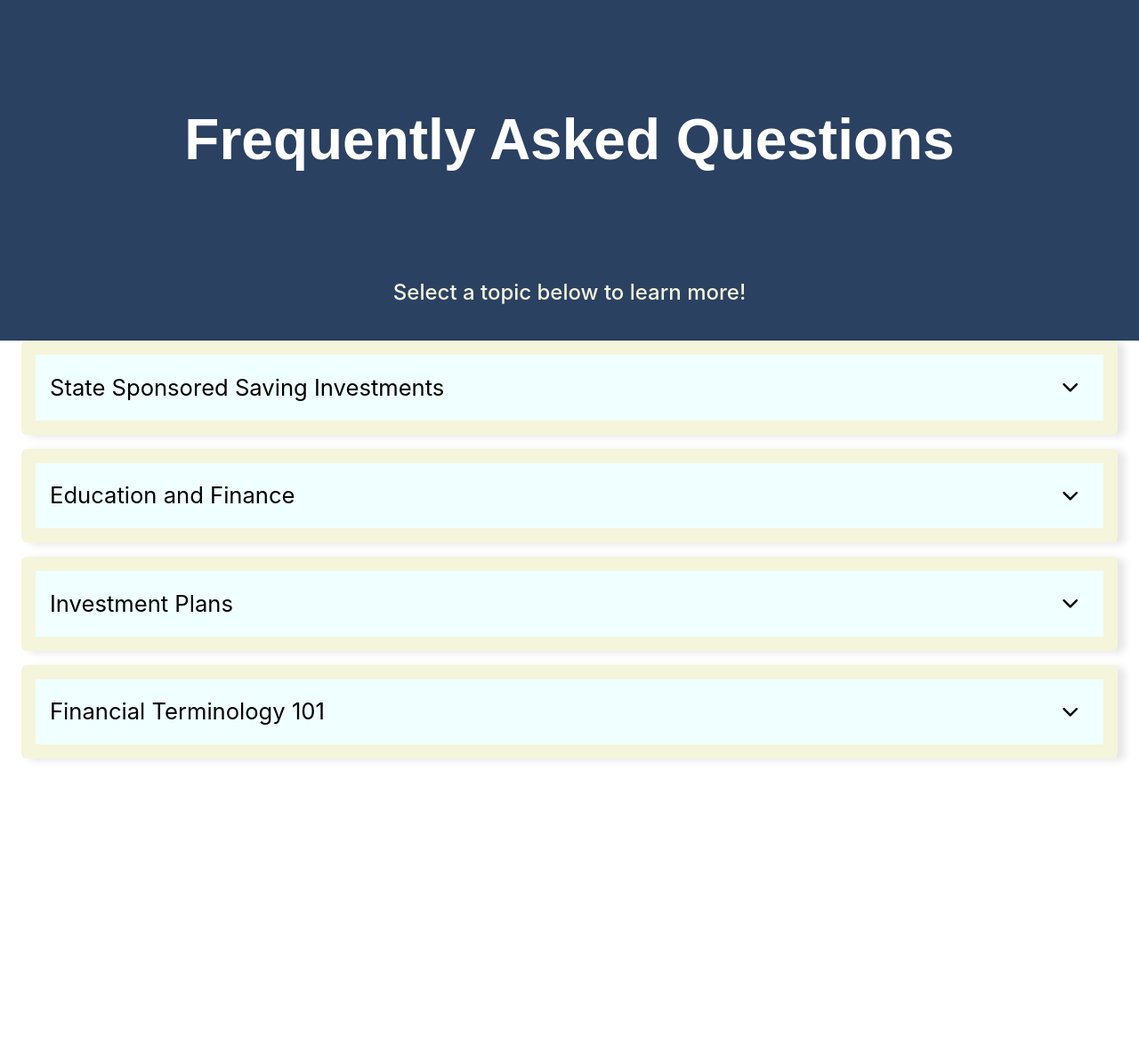
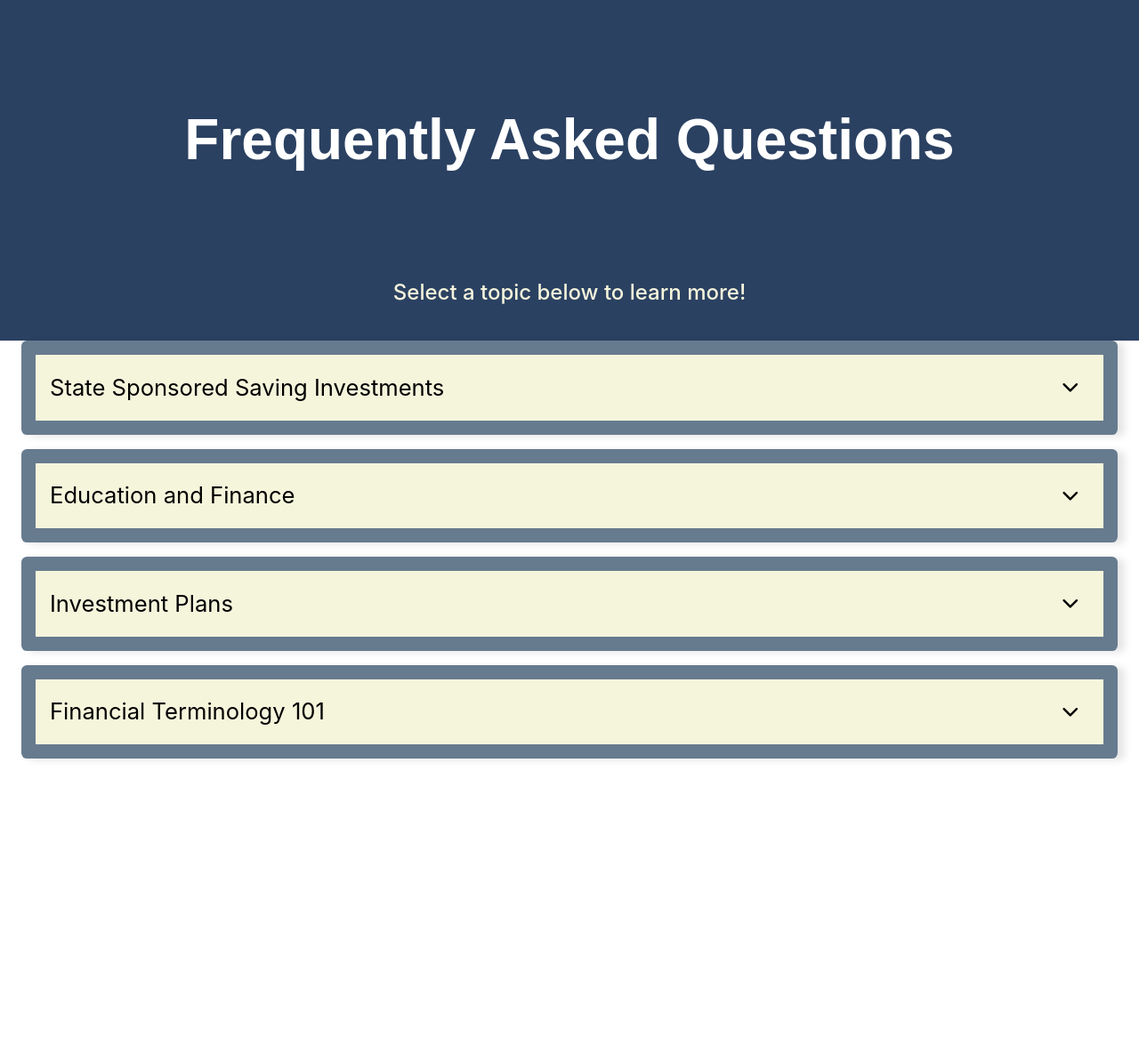
Before and after one commit to Trev-Marshall/Headspace, a Django app: page /trustfundbaby/faq/ in a window 1280 px wide. Shown: the part 57-1240 px from the top of the page at 89% size. Run offline with Django 3.2, Linux system fonts and the light colour scheme; some libraries are stand-ins or nearby versions.

Commit message:
faq colors

```diff
--- a/django_projects/startup/trustfundbaby/static/css/styles.css
+++ b/django_projects/startup/trustfundbaby/static/css/styles.css
@@ -39,7 +39,7 @@
 }
 
 .accordion-item{
-    background-color: beige;
+    background-color: #677b8f;
     border-radius: .4rem;
     margin-bottom: 1rem;
     padding: 1rem;
@@ -50,7 +50,7 @@
     font-size: 1.6rem;
     color: black;
     text-decoration: none;
-    background-color: azure;
+    background-color: beige;
     width: auto;
     display: flex;
     align-items: center;
@@ -74,9 +74,9 @@
     max-height: 0;
     overflow: hidden;
     position: relative;
-    background-color:cornsilk;
+    background-color:#fbf7ff;
     font-size: 1.4rem;
-    color: rgba(0,0,0,.6);
+    color: black;
     transition: max-height 650ms;
 }
 
```
